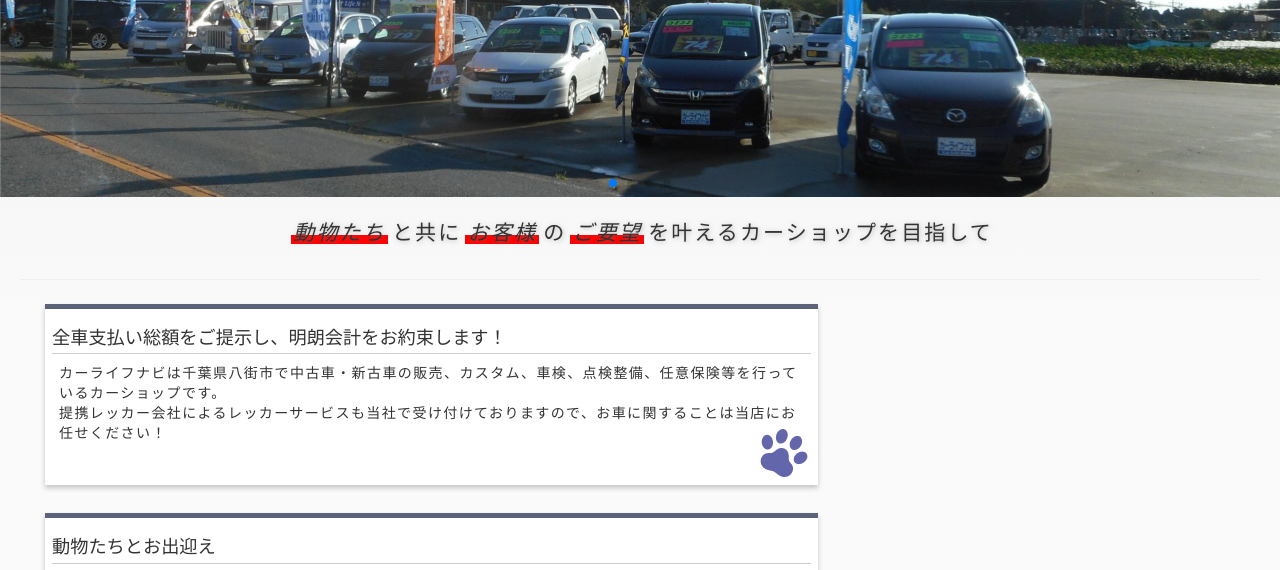
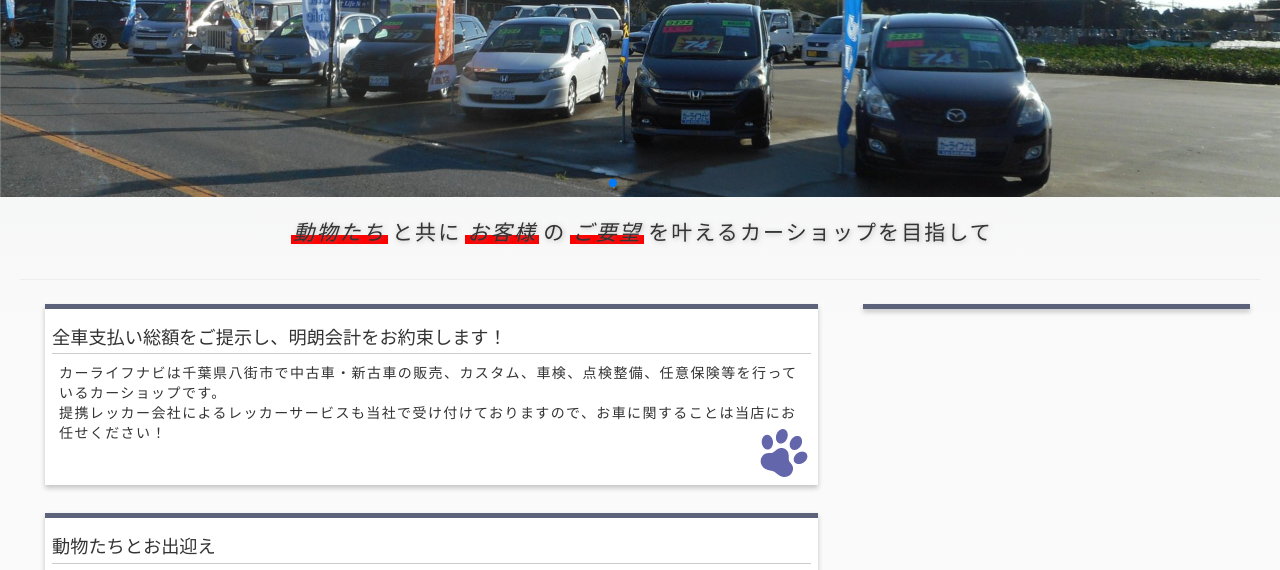
Before and after one commit to yuto-oba/website, a plain HTML site: page CarLifeNavi/index.html in a window 1280 px wide. Shown: the part 189-759 px from the top of the page. Drawn offline with nearby package versions, Linux system fonts and the light colour scheme.

Commit message:
埋め込みツイッターのデザイン調整

```diff
--- a/CarLifeNavi/src/css/style.css
+++ b/CarLifeNavi/src/css/style.css
@@ -76,6 +76,10 @@ img {
 .box_tw{
     margin: 1em 0;
     padding: 0;
+    background-color: #fff;
+    background-position: right 10px bottom 8px;
+    border-top: solid 5px #5d627b;
+    box-shadow: 0 3px 5px rgba(0, 0, 0, 0.22);
 }
 
 p {
```
